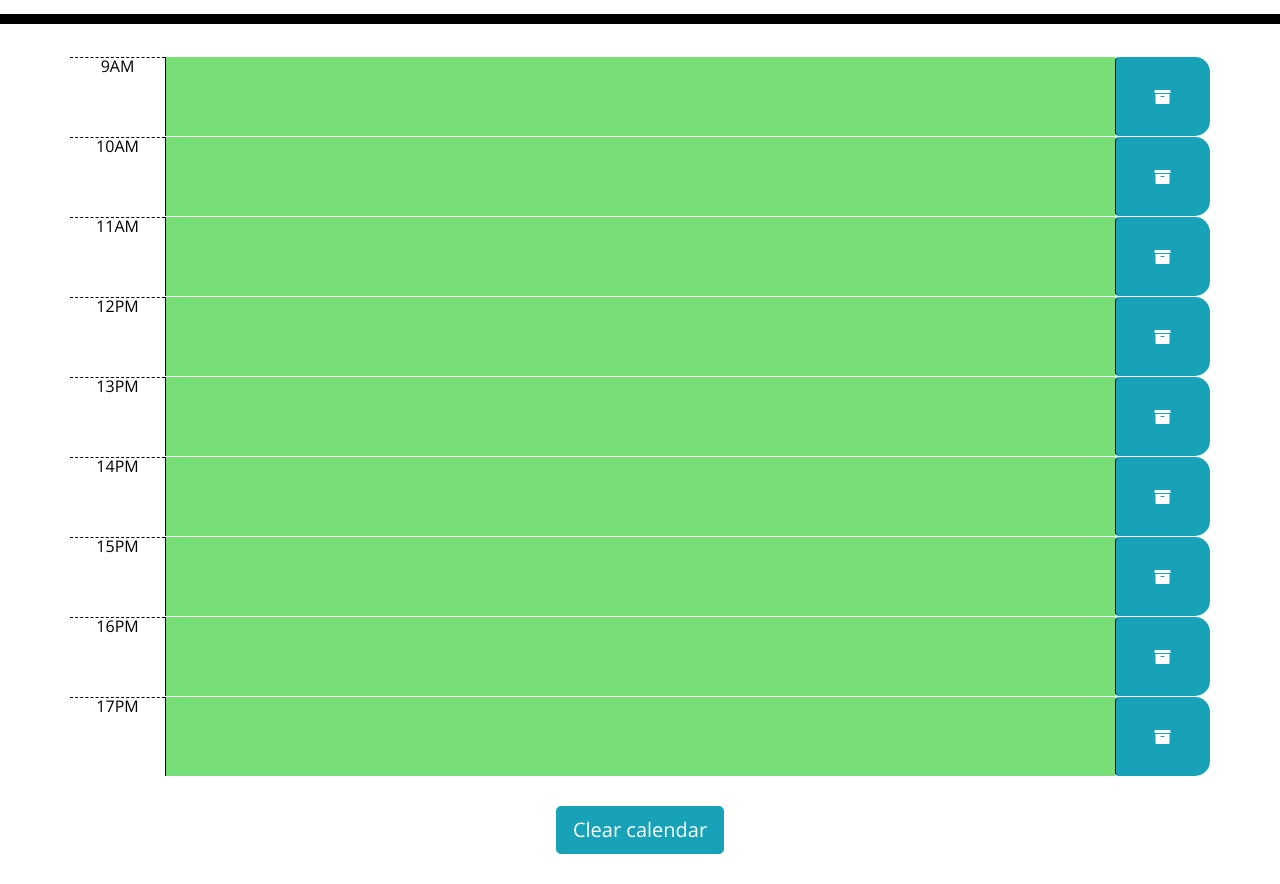
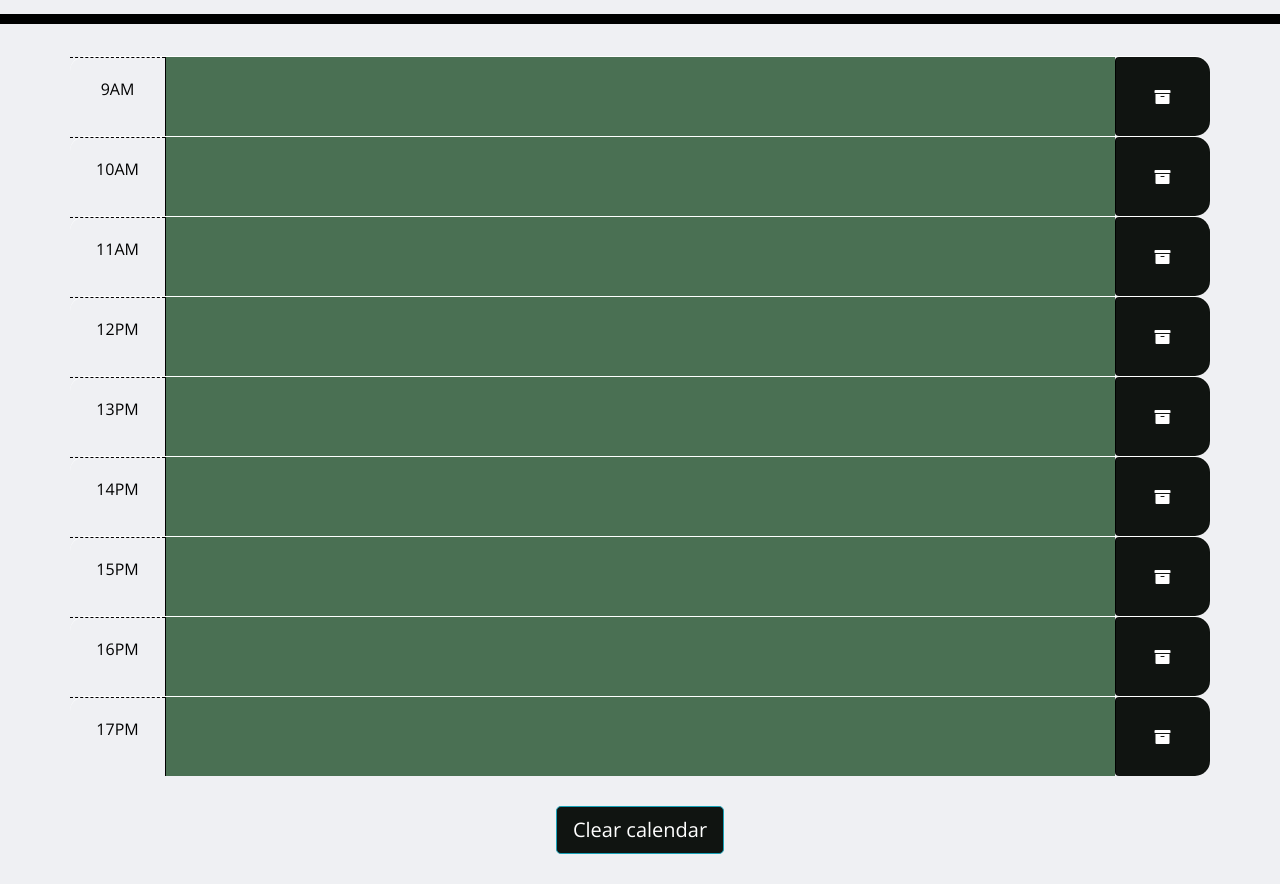
Before and after one commit to agh911/Daily-Planner-App, a plain HTML site: page index.html in a window 1280 px wide. Shown: the part 280-1164 px from the top of the page. Drawn offline with nearby package versions, Linux system fonts and the light colour scheme.

Commit message:
updates app CSS style

```diff
--- a/assets/css/style.css
+++ b/assets/css/style.css
@@ -2,6 +2,7 @@ body {
   font-family: 'Open Sans', sans-serif;
   font-size: 16px;
   line-height: 1;
+  background: #eff0f3;
 }
 
 textarea {
@@ -49,23 +50,26 @@ span {
 }
 
 .hour {
-  background-color: #ffffff;
+  /* background-color: #ffffff; */
   color: #000000;
   border-top: 1px dashed #000000;
+  display: flex;
+  align-items: center;
+  justify-content: center;
 }
 
 .past {
-  background-color: #d3d3d3;
+  background-color: #eae8e3;
   color: #000000;
 }
 
 .present {
-  background-color: #ff6961;
+  background-color: #d89d35;
   color: #000000;
 }
 
 .future {
-  background-color: #77dd77;
+  background-color: #4a7053;
   color: #000000;
 }
 
@@ -73,7 +77,7 @@ span {
   border-left: 1px solid black;
   border-top-right-radius: 15px;
   border-bottom-right-radius: 15px;
-  background-color: #17a2b8;
+  background-color: #101411;
   color: white;
 }
 
@@ -86,3 +90,7 @@ span {
   margin: 30px 0;
   text-align: center;
 }
+
+#clear {
+  background: #101411;
+}
```
